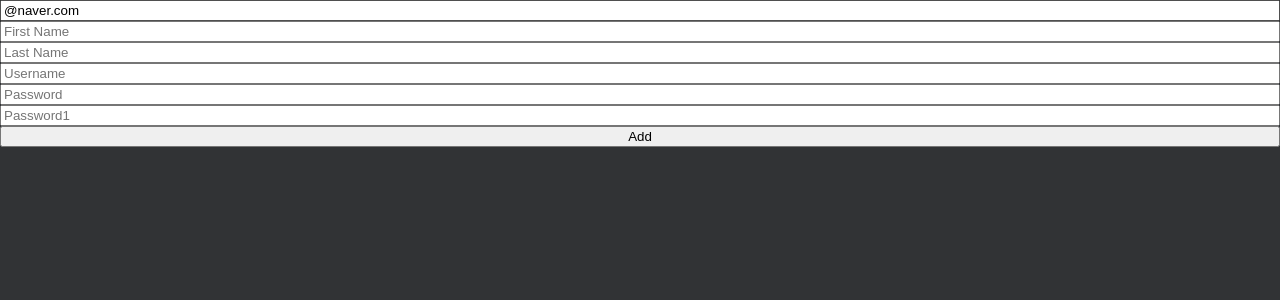
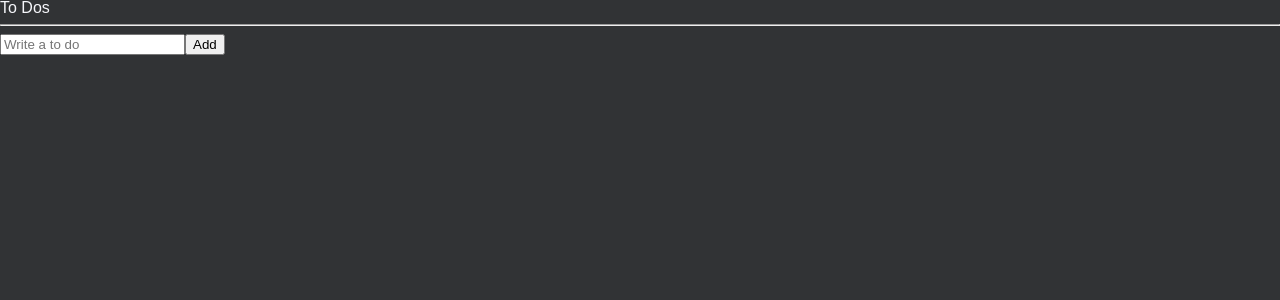
Before and after one commit to HyonHyonKOR/react-masterclass, a React (Create React App) app: page / in a window 1280 px wide. Shown: the top 300 px of the page. Built offline with nearby package versions, Linux system fonts and the light colour scheme.

Commit message:
feat:add To do

```diff
--- a/src/App.tsx
+++ b/src/App.tsx
@@ -1,5 +1,5 @@
 import { createGlobalStyle } from "styled-components";
-import ToDoList from "./ToDoList";
+import ToDoList from "./components/ToDoList";
 
 const GlobalStyle = createGlobalStyle`
   html, body, div, span, applet, object, iframe,
--- a/src/ToDoList.tsx
+++ /dev/null
@@ -1,132 +0,0 @@
-import React, { useState } from "react";
-import { useForm } from "react-hook-form";
-
-// const ToDoList = () => {
-//   const [toDo, setTodo] = useState("");
-//   const [toDoError, setToDoError] = useState("");
-//   const onChange = (event: React.ChangeEvent<HTMLInputElement>) => {
-//     const {
-//       target: { value },
-//     } = event;
-//     setToDoError("");
-//     setTodo(value);
-//   };
-
-//   const onSubmit = (event: React.FormEvent<HTMLFormElement>) => {
-//     event.preventDefault();
-//     if (toDo.length < 10) {
-//       return setToDoError("To do should be longer");
-//     }
-//     console.log("submit");
-//   };
-
-//   return (
-//     <div>
-//       <form onSubmit={onSubmit}>
-//         <input value={toDo} onChange={onChange} placeholder="Write a to do" />
-//         <button>Add</button>
-//         {toDoError !== "" ? toDoError : null}
-//       </form>
-//     </div>
-//   );
-// };
-
-interface IForm {
-  email: string;
-  firstName: string;
-  lastName: string;
-  username: string;
-  password: string;
-  password1: string;
-  extraError?: string;
-}
-
-const ToDoList = () => {
-  const {
-    register,
-    handleSubmit,
-    formState: { errors },
-    setError,
-    setValue,
-  } = useForm<IForm>({
-    defaultValues: {
-      email: "@naver.com",
-    },
-  });
-  const onValid = (data: IForm) => {
-    if (data.password !== data.password1) {
-      setError(
-        "password1",
-        { message: "Password are not the same" },
-        { shouldFocus: true }
-      );
-    }
-
-    //setError("extraError", { message: "Server offline." });
-  };
-  return (
-    <div>
-      <form
-        style={{ display: "flex", flexDirection: "column" }}
-        onSubmit={handleSubmit(onValid)}
-      >
-        <input
-          {...register("email", {
-            required: "Email is required",
-            pattern: {
-              value: /^[A-Za-z0-9._%+-]+@naver.com$/,
-              message: "Only naver.com emails allowed",
-            },
-          })}
-          placeholder="Email"
-        />
-        <span>{errors?.email?.message}</span>
-        <input
-          {...register("firstName", {
-            required: "write here",
-            validate: {
-              noNico: async (value) =>
-                value.includes("nico") ? "no nicos allowed" : true,
-              noNick: (value) =>
-                value.includes("nick") ? "no nick allowed" : true,
-            },
-          })}
-          placeholder="First Name"
-        />
-        <span>{errors?.firstName?.message}</span>
-        <input
-          {...register("lastName", {
-            required: "write here",
-          })}
-          placeholder="Last Name"
-        />
-        <span>{errors?.lastName?.message}</span>
-        <input
-          {...register("username", { required: "write here", minLength: 10 })}
-          placeholder="Username"
-        />
-        <span>{errors?.username?.message}</span>
-        <input
-          {...register("password", { required: "write here", minLength: 5 })}
-          placeholder="Password"
-        />
-        <span>{errors?.password?.message}</span>
-        <input
-          {...register("password1", {
-            required: "Password is required",
-            minLength: {
-              value: 5,
-              message: "Your password is too short.",
-            },
-          })}
-          placeholder="Password1"
-        />
-        <span>{errors?.password1?.message}</span>
-        <button>Add</button>
-        <span>{errors?.extraError?.message}</span>
-      </form>
-    </div>
-  );
-};
-
-export default ToDoList;
--- /dev/null
+++ b/src/components/ToDoList.tsx
@@ -0,0 +1,50 @@
+import { useForm } from "react-hook-form";
+import { atom, useRecoilState } from "recoil";
+
+const toDoState = atom<IToDo[]>({
+  key: "toDo",
+  default: [],
+});
+
+interface IForm {
+  toDo: string;
+}
+
+interface IToDo {
+  text: string;
+  id: number;
+  category: "TO_DO" | "DOING" | "DONE";
+}
+
+const ToDoList = () => {
+  const [toDos, setToDos] = useRecoilState(toDoState);
+  const { register, handleSubmit, setValue } = useForm<IForm>();
+  const handleValid = ({ toDo }: IForm) => {
+    setToDos((oldToDos) => [
+      { text: toDo, id: Date.now(), category: "TO_DO" },
+      ...oldToDos,
+    ]);
+    setValue("toDo", "");
+  };
+  console.log(toDos);
+  return (
+    <div>
+      <h1>To Dos</h1>
+      <hr />
+      <form onSubmit={handleSubmit(handleValid)}>
+        <input
+          {...register("toDo", { required: "please Write a to do" })}
+          placeholder="Write a to do"
+        />
+        <button>Add</button>
+      </form>
+      <ul>
+        {toDos.map((toDo) => (
+          <li key={toDo.id}>{toDo.text}</li>
+        ))}
+      </ul>
+    </div>
+  );
+};
+
+export default ToDoList;
```
